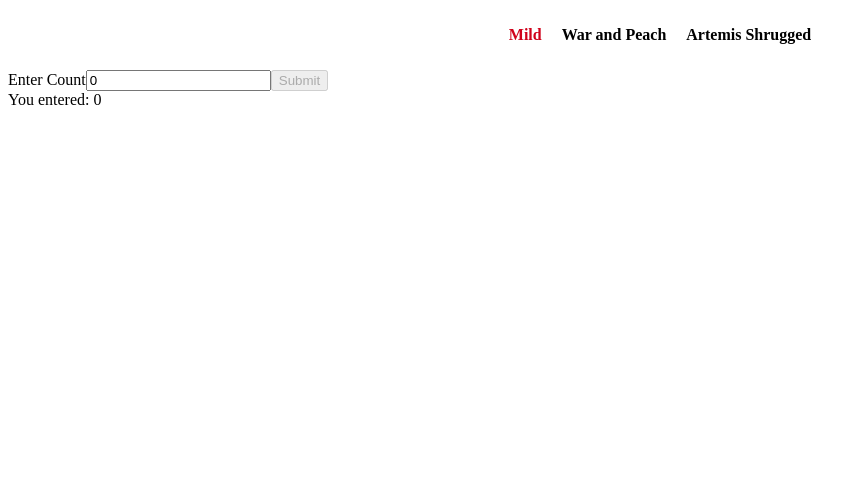
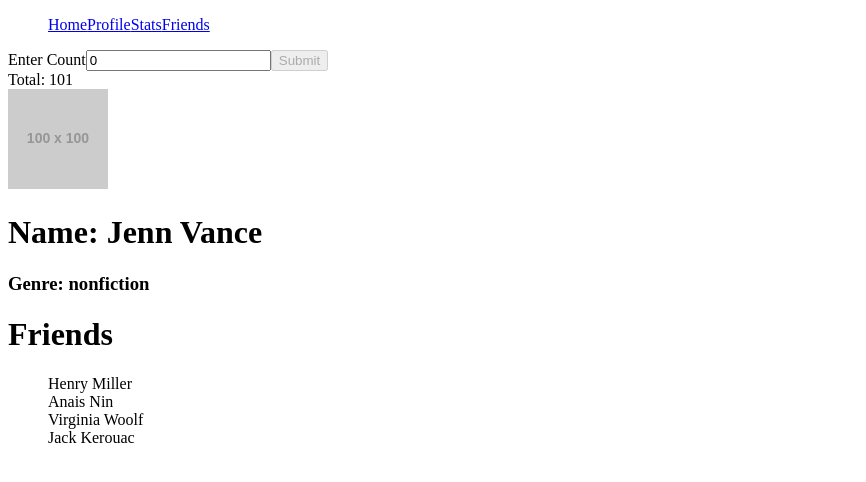
Before and after one commit to marvance/burn, a React app: page / in a window 1280 px wide. Shown: the whole page, without its empty margins (0-866 px from the left). Built offline with nearby package versions, Linux system fonts and the light colour scheme; placeholder pictures from the web are drawn by us.

Commit message:
adding routes

```diff
--- a/package.json
+++ b/package.json
@@ -23,7 +23,8 @@
     "express": "^4.16.4",
     "prop-types": "^15.6.2",
     "react": "^16.7.0",
-    "react-dom": "^16.7.0"
+    "react-dom": "^16.7.0",
+    "react-router-dom": "^4.3.1"
   },
   "devDependencies": {
     "@babel/core": "^7.0.0",
--- /dev/null
+++ b/src/client/components/App.js
@@ -0,0 +1,40 @@
+import React from 'react';
+import Projects from './stats/Project';
+import Home from './Home';
+import Stats from './Stats';
+import Friends from './Friends';
+import Profile from './Profile';
+
+//importing didn't work but setting var did
+// import ReactRouter from 'react-router-dom';
+//var ReactRouter = require('react-router-dom');
+
+//var Router = ReactRouter.BrowserRouter;
+//var Route = ReactRouter.Route;
+import Nav from './Nav';
+import { BrowserRouter as Router, Route, Switch } from 'react-router-dom';
+
+
+
+class App extends React.Component {
+  render() {
+    return (
+      <Router>
+        <div className='container'>
+          <Nav />
+            <Switch>
+                  <Route exact path='/' component={Home} />
+                  <Route exact path='/profile' component={Profile} />
+                  <Route path='/stats' component={Stats} />
+                  <Route path='/friends' component={Friends} />
+                  <Route render={() => <p>Not Found</p>} />
+              </Switch>
+
+
+        </div>
+      </Router>
+    )
+  }
+}
+
+export default App
--- /dev/null
+++ b/src/client/components/Friends.js
@@ -0,0 +1,11 @@
+import React from 'react';
+
+class Friends extends React.Component {
+  render() {
+    return (
+      <div>Friends coming soon!</div>
+    )
+  }
+}
+
+export default Friends
--- a/src/client/components/Home.js
+++ b/src/client/components/Home.js
@@ -0,0 +1,29 @@
+import React from 'react';
+import CountInput from './home/CountInput';
+import CountTotal from './home/CountTotal';
+//move Profile to its own file later; this is just to test
+import Profile from './Profile';
+//need to figure out how to render local images
+// var testImage = require('./../uploads/TestMaryShelley.jpg');
+
+
+
+var USER_PROPS = {
+  name: 'Jenn Vance',
+  genre: 'nonfiction',
+  img: 'https://via.placeholder.com/100'
+}
+
+class Home extends React.Component {
+    render() {
+    return (
+      <div>
+        <CountInput />
+        <CountTotal countTotal={this.props.countTotal}/>
+        <Profile user={USER_PROPS}/>
+      </div>
+    )
+  }
+}
+
+export default Home
--- /dev/null
+++ b/src/client/components/Nav.js
@@ -0,0 +1,23 @@
+import React from 'react';
+import {NavLink} from 'react-router-dom';
+
+function Nav(){
+  return (
+    <ul className='nav'>
+      <li>
+        <NavLink exact activeClassName='active' to='/'>Home</NavLink>
+      </li>
+      <li>
+        <NavLink exact activeClassName='active' to='/profile'>Profile</NavLink>
+      </li>
+      <li>
+        <NavLink activeClassName='active' to='/stats'>Stats</NavLink>
+      </li>
+      <li>
+        <NavLink activeClassName='active' to='/friends'>Friends</NavLink>
+      </li>
+    </ul>
+  )
+}
+
+export default Nav
--- /dev/null
+++ b/src/client/components/Profile.js
@@ -0,0 +1,70 @@
+import React from 'react';
+import PropTypes from 'prop-types';
+
+
+class Users extends React.Component {
+  render(){
+    var friends = this.props.list.filter(function(user){
+      return user.friend === true;
+    });
+
+    var nonFriends = this.props.list.filter(function(user){
+      return user.friend !== true;
+    });
+
+    return (
+      <div>
+        <h1>Friends</h1>
+        <ul>
+          {friends.map(function(user){
+            return (
+              <li key={user.name}>
+                {user.name}
+              </li>
+            )
+          })}
+
+
+
+        </ul>
+      </div>
+    )
+  }
+}
+
+Users.propTypes = {
+  list: PropTypes.array.isRequired,
+}
+
+class Profile extends React.Component {
+  render(){
+    console.log("Props: ", this.props)
+    return (
+      <div>
+        <img
+          src={this.props.user.img}
+          alt='Profile Pic'
+          style={{width: 100, height: 100}}
+        />
+        <h1>Name: {this.props.user.name}</h1>
+        <h3>Genre: {this.props.user.genre}</h3>
+        <Users list={[
+            {name: 'Henry Miller', friend: true},
+            {name: 'F Scott Fitzgerald', friend: false},
+            {name: 'Anais Nin', friend: true},
+            {name: 'Earnest Hemingway', friend: false},
+            {name: 'Virginia Woolf', friend: true},
+            {name: 'Jack Kerouac', friend: true},
+          ]}/>
+      </div>
+    )
+  }
+}
+
+Profile.propTypes = {
+  img: PropTypes.string.isRequired,
+  name: PropTypes.string.isRequired,
+  genre: PropTypes.string.isRequired
+}
+
+export default Profile
--- a/src/client/components/ReactApp.js
+++ /dev/null
@@ -1,18 +0,0 @@
-import React from 'react';
-import Projects from './Project';
-import CountInput from './Count';
-
-
-
-class ReactApp extends React.Component {
-  render() {
-    return (
-      <div className='container'>
-        <Projects />
-        <CountInput />
-      </div>
-    )
-  }
-}
-
-export default ReactApp
--- /dev/null
+++ b/src/client/components/Stats.js
@@ -0,0 +1,11 @@
+import React from 'react';
+
+class Stats extends React.Component {
+  render() {
+    return (
+      <div>Stats coming soon!</div>
+    )
+  }
+}
+
+export default Stats
--- a/src/client/components/Count.js
+++ b/src/client/components/home/CountInput.js
@@ -22,12 +22,11 @@ class CountInput extends React.Component {
   handleSubmit(event) {
     event.preventDefault();
     this.props.onSubmit(
-      this.props.id,
       this.state.newCount
     );
   }
   render() {
-    return ([
+    return (
       <form className='count-form' onSubmit={this.handleSubmit}>
         <label className='count-form-header' htmlFor='newCount'>{this.props.label}</label>
         <input
@@ -44,14 +43,12 @@ class CountInput extends React.Component {
           disabled={!this.state.newCount}>
           Submit
         </button>
-      </form>,
-      <Count newCount={this.state.newCount}/>
-    ])
+      </form>
+    )
   }
 }
 
 CountInput.propTypes = {
-  id: PropTypes.string.isRequired,
   label: PropTypes.string.isRequired,
   onSubmit: PropTypes.func.isRequired,
 }
@@ -61,16 +58,5 @@ CountInput.defaultProps = {
 }
 
 
-function Count(props){
-  return (
-    <div>You entered: {props.newCount}</div>
-  )
-}
-
-Count.propTypes = {
-  newCount: PropTypes.number.isRequired
-}
-
-
 
 export default CountInput
--- /dev/null
+++ b/src/client/components/home/CountTotal.js
@@ -0,0 +1,33 @@
+import React from 'react';
+import PropTypes from 'prop-types';
+
+
+
+class CountTotal extends React.Component {
+  constructor(props){
+    super(props);
+    this.state = {
+      countTotal: 101
+    };
+
+  }
+  // increment(){
+  //   this.setState(function(){
+  //     this.state.countTotal += {props.newCount}
+  //   })
+  // }
+  render(){
+    return(
+      <div>Total: {this.state.countTotal}</div>
+    )
+  }
+
+}
+
+
+CountTotal.propTypes = {
+  countTotal: PropTypes.number.isRequired
+}
+
+
+export default CountTotal
--- a/src/client/index.css
+++ b/src/client/index.css
@@ -24,3 +24,7 @@ li {
 .button {
 
 }
+
+.nav {
+  display: flex;
+}
--- a/src/client/index.js
+++ b/src/client/index.js
@@ -2,12 +2,12 @@ import React from 'react';
 import ReactDOM from 'react-dom';
 import PropTypes from 'prop-types';
 import './index.css';
-import ReactApp from './components/ReactApp';
+import App from './components/App';
 
 
 
 
 ReactDOM.render(
-  <ReactApp />,
+  <App />,
   document.getElementById('app')
 )
```
Also changed, not shown: src/client/components/b.js (deleted, +0 -16 lines), src/client/components/Totals.js (deleted), src/client/components/stats/Project.js (renamed from src/client/components/Project.js), src/client/uploads/TestMaryShelley.jpg (added), 2 other files.
